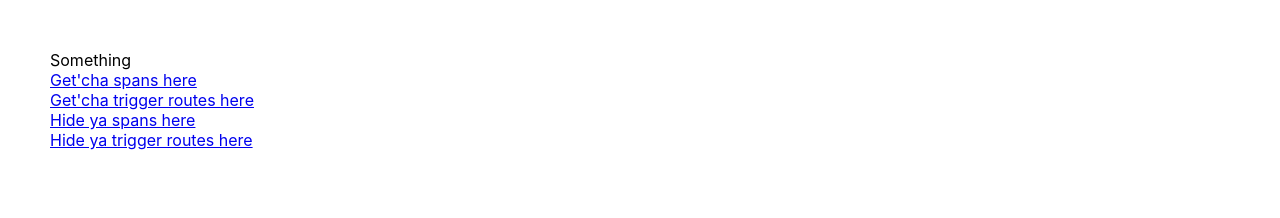
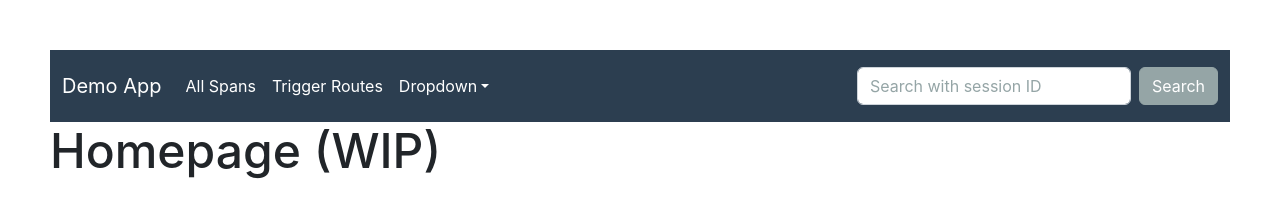
Before and after one commit to Team-Retrospect/retrospect-ui, a React app in the folder client/: page / in a window 1280 px wide. Built offline with nearby package versions, Linux system fonts and the light colour scheme.

Commit message:
Added a navigation bar with a session id search feature and links to spans and trigger routes pages

```diff
--- a/client/public/index.html
+++ b/client/public/index.html
@@ -24,6 +24,8 @@
       work correctly both with client-side routing and a non-root public URL.
       Learn how to configure a non-root public URL by running `npm run build`.
     -->
+    <script src="https://cdn.jsdelivr.net/npm/bootstrap@5.0.1/dist/js/bootstrap.bundle.min.js" integrity="sha384-gtEjrD/SeCtmISkJkNUaaKMoLD0//ElJ19smozuHV6z3Iehds+3Ulb9Bn9Plx0x4" crossorigin="anonymous"></script>
+    <link rel="stylesheet" href="https://bootswatch.com/5/flatly/bootstrap.min.css">
     <title>React App</title>
   </head>
   <body>
--- a/client/src/components/App.js
+++ b/client/src/components/App.js
@@ -3,11 +3,15 @@ import { Route } from "react-router-dom";
 import SpanList from "./SpanList";
 import TriggerList from "./TriggerList";
 import SessionSpans from "./SessionSpans";
+import TopNav from "./TopNav";
+import Home from "./Home";
 
 function App() {
 	return (
 		<div id="app">
-			<header>Something</header>
+			<TopNav />
+			<Route path="/" exact component={Home} />
+			{/* <header>Something</header>
 			<a href="/spans">Get'cha spans here</a>
 			<br></br>
 			<a href="/trigger_routes">Get'cha trigger routes here</a>
@@ -15,7 +19,7 @@ function App() {
 			<a href="/">Hide ya spans here</a>
 			<br></br>
 			<a href="/">Hide ya trigger routes here</a>
-			<br></br>
+			<br></br> */}
 			<Route path="/spans" component={SpanList} />
 			<Route path="/trigger_routes" component={TriggerList} />
 			<Route path="/session/:id" component={SessionSpans} />
--- /dev/null
+++ b/client/src/components/Home.js
@@ -0,0 +1,11 @@
+import React from 'react';
+
+const Home = () => {
+  return (
+    <div>
+      <h1>Homepage (WIP)</h1>
+    </div>
+  );
+};
+
+export default Home;
--- a/client/src/components/SessionSpans.js
+++ b/client/src/components/SessionSpans.js
@@ -20,6 +20,7 @@ const SessionSpans = () => {
 
   return (
     <div id="span-list">
+      <h1>Spans with Session ID {params.id}</h1>
 			{spans.map((span) => {
 				return <Span key={span.span_id} spanData={span} />;
 			})}
--- a/client/src/components/Span.js
+++ b/client/src/components/Span.js
@@ -4,7 +4,8 @@ import { useState } from "react";
 const Span = ({ spanData }) => {
 	const [visible, setVisible] = useState(false);
 	return (
-		<div className="span">
+		<ul class="list-group">
+      <li class="list-group-item">
 				<h2>Span</h2>
 				{/* <div className="span-details">{spanId}</div> */}
 				<div className="session-id">session id: {spanData.session_id}</div>
@@ -29,9 +30,9 @@ const Span = ({ spanData }) => {
 					}
 
 				</div>
-			<div>---------------------------------------------------------------</div>
 				<br></br>
-		</div >
+			</li>
+  	</ul>
 	);
 };
 
--- a/client/src/components/SpanList.js
+++ b/client/src/components/SpanList.js
@@ -16,6 +16,7 @@ const SpanList = () => {
 
 	return (
 		<div id="span-list">
+			<h1>All Spans</h1>
 			{spans.map((span) => {
 				return <Span key={span.span_id} spanData={span} />;
 			})}
--- /dev/null
+++ b/client/src/components/TopNav.js
@@ -0,0 +1,45 @@
+import React, { useState } from 'react'
+
+const TopNav = () => {
+  const [searchId, setSearchId] = useState("");
+
+  return (
+    <nav class="navbar navbar-expand-lg navbar-dark bg-primary">
+      <div class="container-fluid">
+        <a class="navbar-brand" href="/">Demo App</a>
+        <button class="navbar-toggler" type="button" data-bs-toggle="collapse" data-bs-target="#navbarColor01" aria-controls="navbarColor01" aria-expanded="false" aria-label="Toggle navigation">
+          <span class="navbar-toggler-icon"></span>
+        </button>
+
+        <div class="collapse navbar-collapse" id="navbarColor01">
+          <ul class="navbar-nav me-auto">
+            <li class="nav-item">
+              <a class="nav-link" href="/spans">All Spans</a>
+            </li>
+            <li class="nav-item">
+              <a class="nav-link" href="/trigger_routes">Trigger Routes</a>
+            </li>
+            <li class="nav-item dropdown">
+              <a class="nav-link dropdown-toggle" data-bs-toggle="dropdown" href="#" role="button" aria-haspopup="true" aria-expanded="false">Dropdown</a>
+              <div class="dropdown-menu">
+                <a class="dropdown-item" href="#">Potential</a>
+                <a class="dropdown-item" href="#">Tings</a>
+                <a class="dropdown-item" href="#">Here</a>
+                <div class="dropdown-divider"></div>
+                <a class="dropdown-item" href="#">c:</a>
+              </div>
+            </li>
+          </ul>
+          <form class="d-flex">
+            <input class="form-control me-sm-2" type="text" placeholder="Search with session ID" onChange={(e) => {
+								setSearchId(e.target.value);
+							}}/>
+            <a href={`/session/${searchId}`} class="btn btn-secondary my-2 my-sm-0" role="button">Search</a>
+          </form>
+        </div>
+      </div>
+    </nav>
+  )
+}
+
+export default TopNav;
--- a/client/src/components/Trigger.js
+++ b/client/src/components/Trigger.js
@@ -2,12 +2,16 @@ import React from "react";
 
 const Trigger = ({ url }) => {
 	return (
+		<ul class="list-group">
+      <li class="list-group-item">
 				<div className="trigger">
 					<div className="trigger_route-url">
 						trigger route: <a href="#">{url}</a>
 					</div>
 					<br></br>
 				</div>
+			</li>
+  	</ul>
 	);
 };
 
--- a/client/src/components/TriggerList.js
+++ b/client/src/components/TriggerList.js
@@ -16,6 +16,7 @@ const TriggerList = () => {
 
 	return (
 		<div id="span-list">
+			<h1>Trigger Routes</h1>
 			{triggers.map((trigger) => {
 				return <Trigger key={trigger} url={trigger} />;
 			})}
```
Lines whose indentation alone changed are shown as unchanged.
